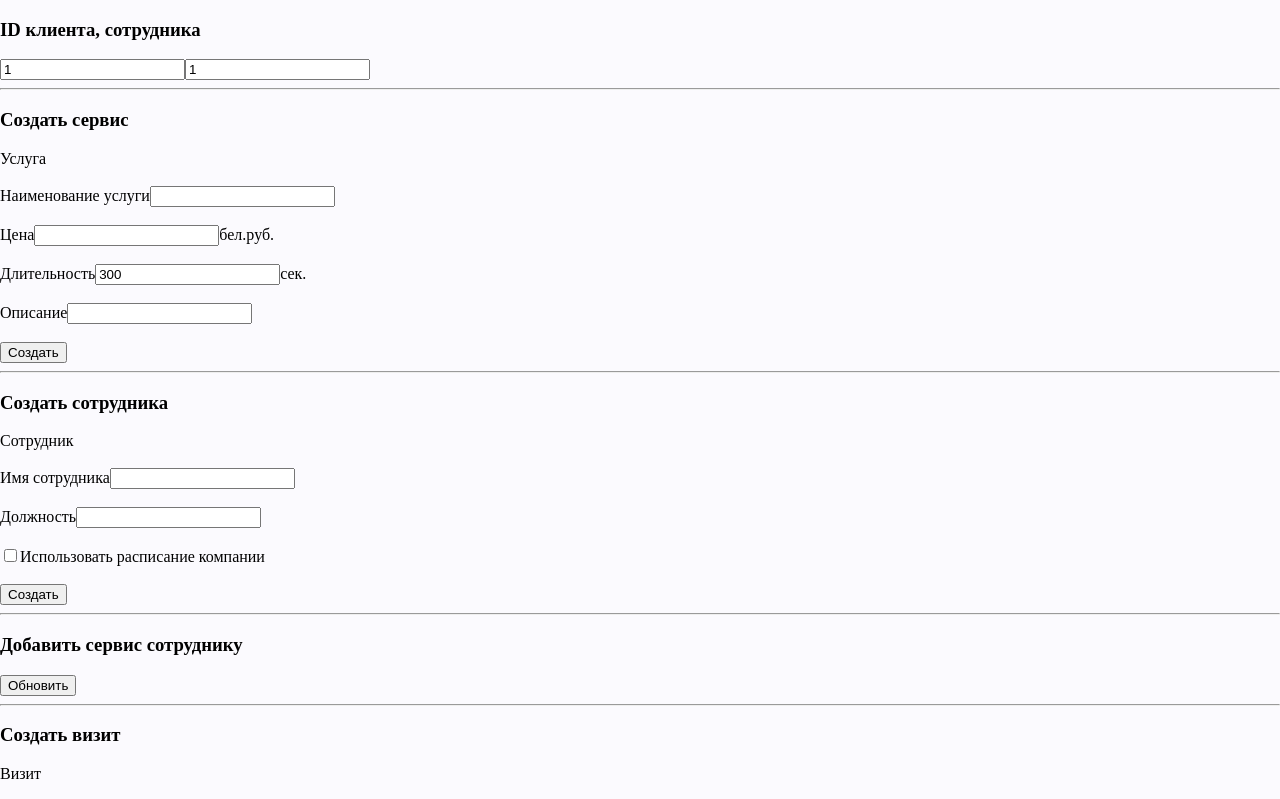
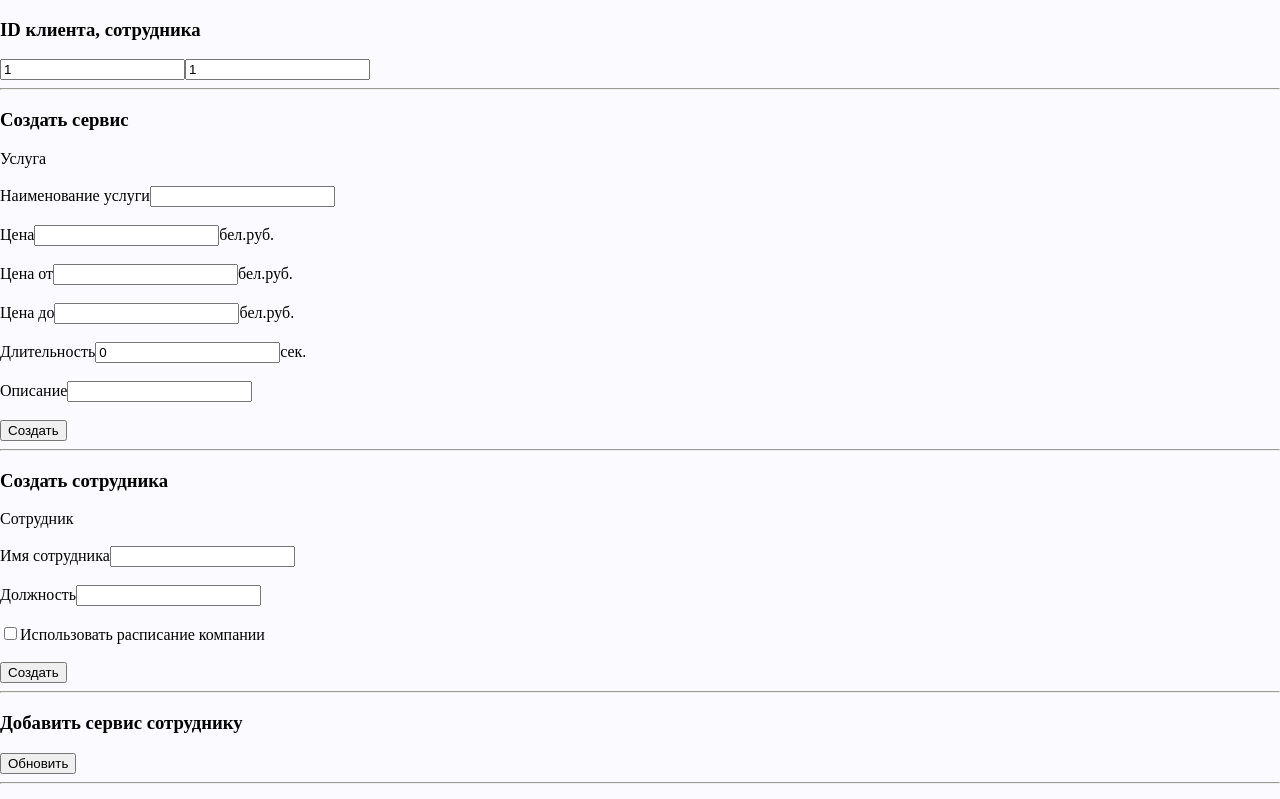
Before and after one commit to Murtagy/booklink, a Vue app in the folder vfront/: page /dev in a window 1280 px wide. Shown: the top 799 px of the page. Built offline with nearby package versions, Linux system fonts and the light colour scheme.

Commit message:
more models and types

```diff
--- a/vfront/src/main.ts
+++ b/vfront/src/main.ts
@@ -31,4 +31,12 @@ app.use(apiPlugin);
 app.use(authPlugin);
 app.use(router);
 
+
+declare module 'vue' {
+  interface ComponentCustomProperties {
+    $api: typeof axios,
+    $authStore: typeof authStore,
+  }
+}
+
 app.mount("#app");
--- a/vfront/src/mocks/services_mock.ts
+++ b/vfront/src/mocks/services_mock.ts
@@ -8,18 +8,21 @@ export default {
       price: 25,
       currency: "бел.руб",
       service_id: 1,
+      seconds: 600,
     },
     {
       name: "Услуга Y",
       price: 25,
       currency: "бел.руб",
       service_id: 2,
+      seconds: 600,
     },
     {
       name: "Услуга Z",
       price: 25,
       currency: "бел.руб",
       service_id: 3,
+      seconds: 600,
     },
     {
       name: "Услуга A",
--- /dev/null
+++ b/vfront/src/models/CreateService.ts
@@ -0,0 +1,10 @@
+export class CreateService {
+    constructor(
+        public name: string,
+        public seconds: number,
+        public price?: number,
+        public price_lower_bound?: number,
+        public price_higher_bound?: number,
+        public description?: string,
+    ){}
+}
--- /dev/null
+++ b/vfront/src/models/CreateWorker.ts
@@ -0,0 +1,6 @@
+export class CreateWorker {
+    constructor(
+        public name: string,
+        public job_title: string,
+    ){}
+}
--- a/vfront/src/pages/DevPage.vue
+++ b/vfront/src/pages/DevPage.vue
@@ -5,16 +5,24 @@
     <input type="text" v-model="worker_id" id="worker_id" required />
     <hr/>
 
-    <h3>Создать сервис</h3>
     <form @submit="create_service">
+      <h3>Создать сервис</h3>
       <span>Услуга</span>
       <br /><br />
       <label for="service_name">Наименование услуги</label>
       <input type="text" v-model="created_service.name" id="service_name" required />
       <br /><br />
       <label for="price">Цена</label>
-      <input type="number" v-model="created_service.price" id="price" required />
+      <input type="number" v-model="created_service.price" id="price"/>
       <label for="price">бел.руб.</label>
+      <br /><br />
+      <label for="price_lower_bound">Цена от</label>
+      <input type="number" v-model="created_service.price_lower_bound" id="price_lower_bound"/>
+      <label for="price_lower_bound">бел.руб.</label>
+      <br /><br />
+      <label for="price_higher_bound">Цена до</label>
+      <input type="number" v-model="created_service.price_higher_bound" id="price_higher_bound"/>
+      <label for="price_higher_bound">бел.руб.</label>
       <br /><br />
       <label for="duration">Длительность</label>
       <input type="number" v-model="created_service.seconds" id="duration" required />
@@ -26,8 +34,8 @@
       <button >Создать</button>
     </form>
     <hr/>
-    <h3>Создать сотрудника</h3>
-    <form>
+    <form @submit="create_worker">
+      <h3>Создать сотрудника</h3>
       <span>Сотрудник</span>
       <br /><br />
       <label for="worker_name">Имя сотрудника</label>
@@ -84,7 +92,9 @@
 
 <script lang="ts">
 
+import {CreateWorker} from "@/models/CreateWorker"
 import {Services} from "@/models/Services"
+import {CreateService} from "@/models/CreateService"
 import type { AxiosError, AxiosResponse } from "axios";
 
 
@@ -92,19 +102,18 @@ export default {
   data() {
     return {
       services: new Services([]),
-      worker: {
-        name: '',
-        job_title: '',
-        use_company_schedule: false,
-      },
-      created_service: {
-        name: '',
-        price: null,
-        price_lower_bound: null,
-        price_higher_bound: null,
-        seconds: 300,
-        description: null,
-      },
+      worker: new CreateWorker(
+        '',        // name
+        '',        // title
+      ),
+      created_service: new CreateService(
+        '',        // name
+        0,         // seconds
+        undefined,  // price
+        undefined,
+        undefined,
+        undefined,
+      ),
       client_id: 1,
       worker_id: 1,
     };
```
